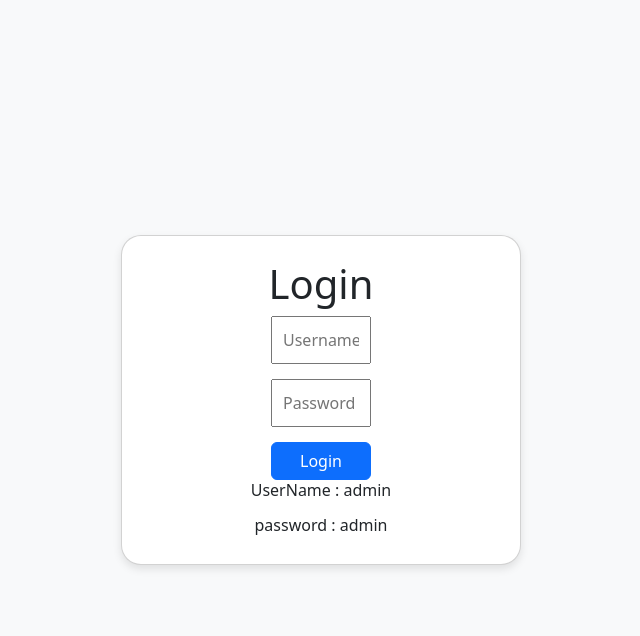
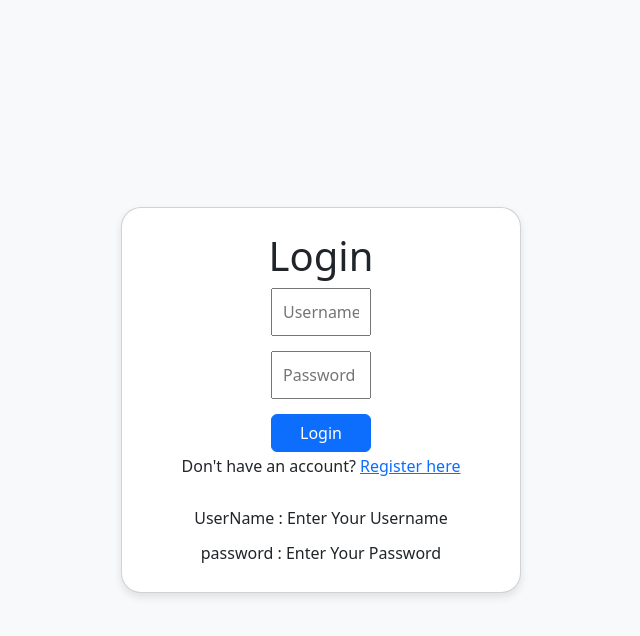
Before and after one commit to balajiinfo8/task_manager_django, a Django app: page / in a window 1280 px wide. Shown: the top 636 px of the page, without its empty margins (319-959 px from the left). Run offline with Django 5.2, Linux system fonts and the light colour scheme.

Commit message:
Add register link to login page

```diff
--- a/todo/templates/todo/login.html
+++ b/todo/templates/todo/login.html
@@ -69,9 +69,14 @@
             <button type="submit" class="btn btn-primary">Login</button>
         </form>
 
+        <p class="mt-3">
+            Don't have an account?
+            <a href="{% url 'register' %}">Register here</a>
+        </p>
+
          <div class="notes">
-        <h1>UserName : admin</h1>
-        <h1>password : admin</h1>
+        <h1>UserName : Enter Your Username </h1>
+        <h1>password : Enter Your Password</h1>
         </div>
     </div>
 
```
